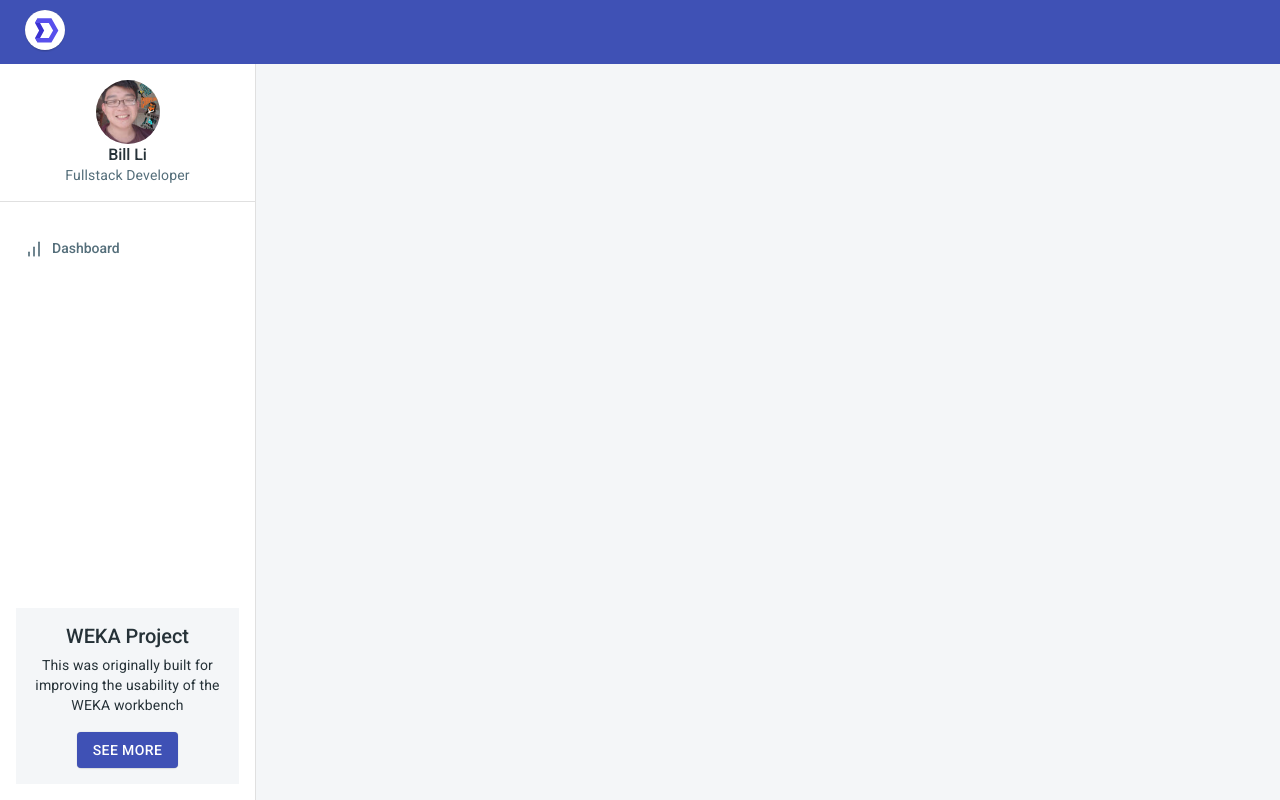
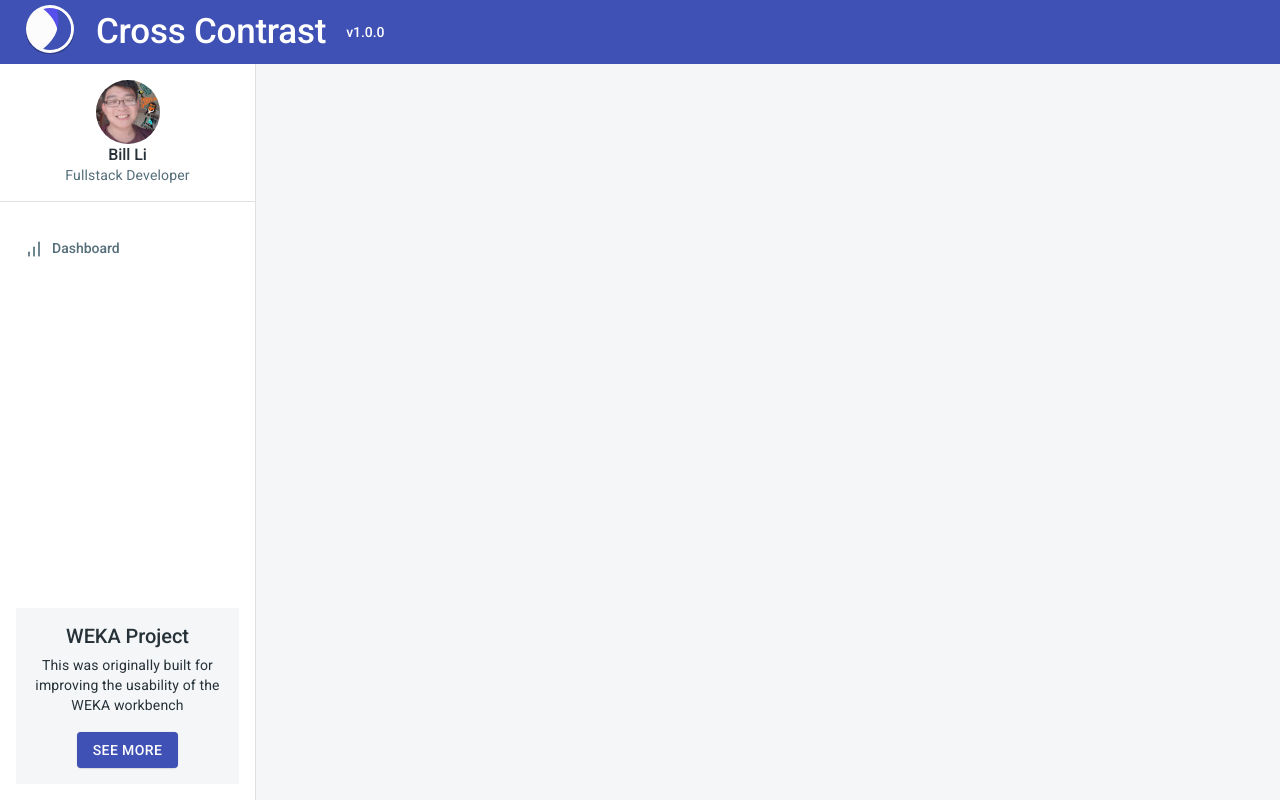
Before and after one commit to slaytr/color_contraster, a React (Create React App) app in the folder application/: page /app in a window 1280 px wide. Built offline with nearby package versions, Linux system fonts and the light colour scheme.

Commit message:
Change Favicon and Logo

```diff
--- a/application/src/layouts/DashboardLayout/TopBar.js
+++ b/application/src/layouts/DashboardLayout/TopBar.js
@@ -9,18 +9,20 @@ import {
   Hidden,
   IconButton,
   Toolbar,
-  makeStyles
+  makeStyles, Grid
 } from '@material-ui/core';
 import MenuIcon from '@material-ui/icons/Menu';
-import NotificationsIcon from '@material-ui/icons/NotificationsOutlined';
-import InputIcon from '@material-ui/icons/Input';
 import Logo from 'src/components/Logo';
+import Typography from "@material-ui/core/Typography";
 
 const useStyles = makeStyles(() => ({
   root: {},
   avatar: {
     width: 60,
     height: 60
+  },
+  header: {
+    paddingLeft: "20px"
   }
 }));
 
@@ -42,21 +44,19 @@ const TopBar = ({
         <RouterLink to="/">
           <Logo />
         </RouterLink>
+        <Typography
+          variant="h1"
+          className={classes.header}
+        >
+          Cross Contrast
+        </Typography>
+        <Typography
+          variant="h6"
+          className={classes.header}
+        >
+          v1.0.0
+        </Typography>
         <Box flexGrow={1} />
-        {/*<Hidden mdDown>*/}
-        {/*  <IconButton color="inherit">*/}
-        {/*    <Badge*/}
-        {/*      badgeContent={notifications.length}*/}
-        {/*      color="primary"*/}
-        {/*      variant="dot"*/}
-        {/*    >*/}
-        {/*      <NotificationsIcon />*/}
-        {/*    </Badge>*/}
-        {/*  </IconButton>*/}
-        {/*  <IconButton color="inherit">*/}
-        {/*    <InputIcon />*/}
-        {/*  </IconButton>*/}
-        {/*</Hidden>*/}
         <Hidden lgUp>
           <IconButton
             color="inherit"
```
Also changed, not shown: application/public/static/logo.svg, 1 other file (tests, documents, lock files or other folders).
